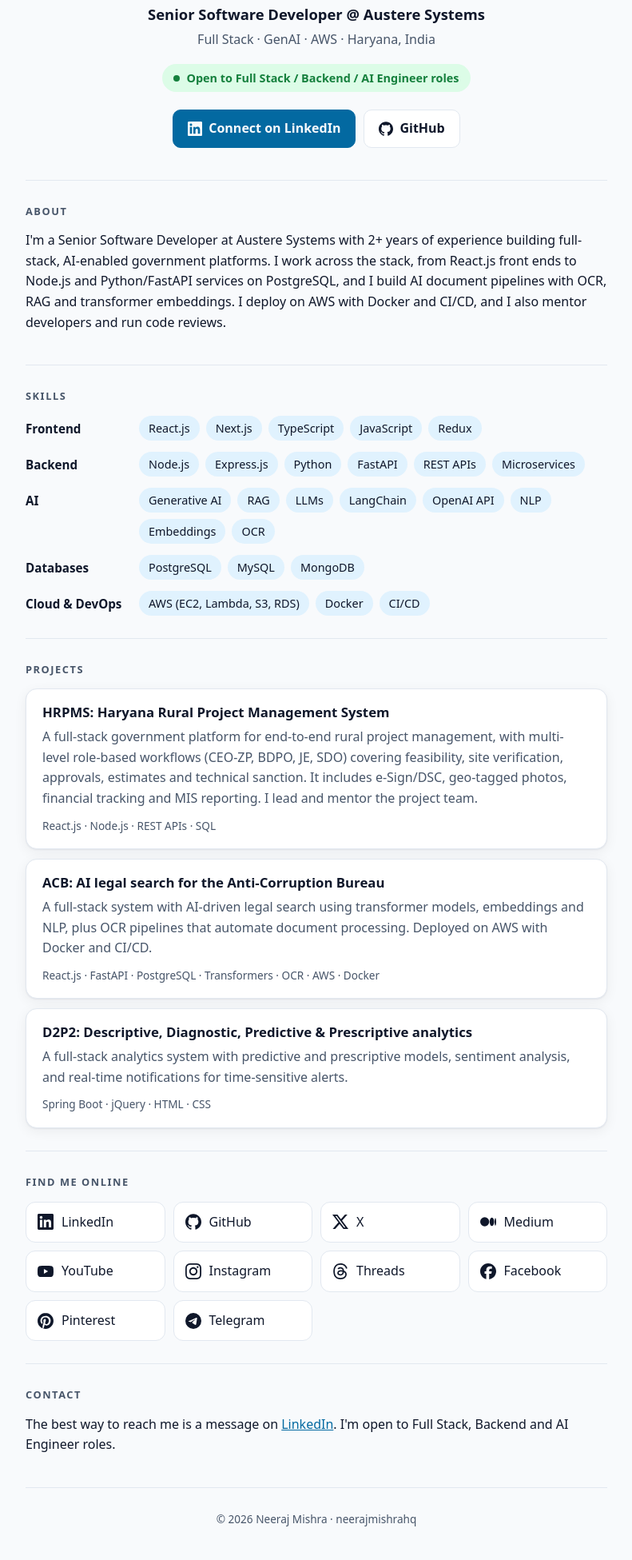
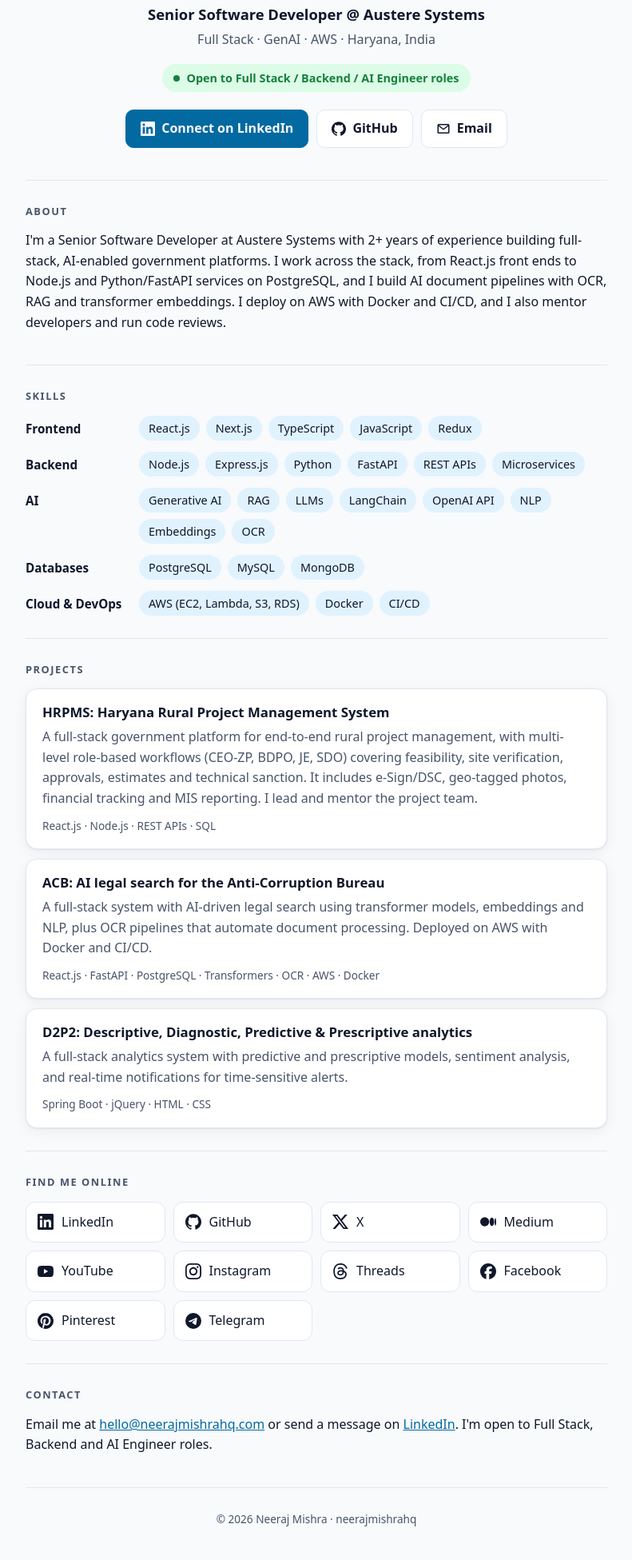
Before and after one commit to neerajmishrahq/neerajmishrahq.com, a plain HTML site: page index.html in a window 1280 px wide. Shown: the part 339-2290 px from the top of the page at 80% size, without its empty margins (244-1035 px from the left). Drawn offline with Linux system fonts and the light colour scheme.

Commit message:
Add hello@neerajmishrahq.com contact email

```diff
--- a/index.html
+++ b/index.html
@@ -62,6 +62,7 @@
         "familyName": "Mishra",
         "alternateName": "neerajmishrahq",
         "url": "https://neerajmishrahq.com/",
+        "email": "mailto:hello@neerajmishrahq.com",
         "image": "https://neerajmishrahq.com/assets/neeraj-mishra-640.jpg",
         "jobTitle": "Senior Software Developer",
         "description": "Senior Software Developer building full-stack and GenAI applications with React.js, Node.js, Python/FastAPI, RAG, OCR, AWS, Docker and PostgreSQL.",
@@ -236,6 +237,7 @@
     <symbol id="i-facebook" viewBox="0 0 24 24"><path d="M9.101 23.691v-7.98H6.627v-3.667h2.474v-1.58c0-4.085 1.848-5.978 5.858-5.978.401 0 .955.042 1.468.103a8.68 8.68 0 0 1 1.141.195v3.325a8.623 8.623 0 0 0-.653-.036 26.805 26.805 0 0 0-.733-.009c-.707 0-1.259.096-1.675.309a1.686 1.686 0 0 0-.679.622c-.258.42-.374.995-.374 1.752v1.297h3.919l-.386 2.103-.287 1.564h-3.246v8.245C19.396 23.238 24 18.179 24 12.044c0-6.627-5.373-12-12-12s-12 5.373-12 12c0 5.628 3.874 10.35 9.101 11.647Z"/></symbol>
     <symbol id="i-pinterest" viewBox="0 0 24 24"><path d="M12.017 0C5.396 0 .029 5.367.029 11.987c0 5.079 3.158 9.417 7.618 11.162-.105-.949-.199-2.403.041-3.439.219-.937 1.406-5.957 1.406-5.957s-.359-.72-.359-1.781c0-1.663.967-2.911 2.168-2.911 1.024 0 1.518.769 1.518 1.688 0 1.029-.653 2.567-.992 3.992-.285 1.193.6 2.165 1.775 2.165 2.128 0 3.768-2.245 3.768-5.487 0-2.861-2.063-4.869-5.008-4.869-3.41 0-5.409 2.562-5.409 5.199 0 1.033.394 2.143.889 2.741.099.12.112.225.085.345-.09.375-.293 1.199-.334 1.363-.053.225-.172.271-.401.165-1.495-.69-2.433-2.878-2.433-4.646 0-3.776 2.748-7.252 7.92-7.252 4.158 0 7.392 2.967 7.392 6.923 0 4.135-2.607 7.462-6.233 7.462-1.214 0-2.354-.629-2.758-1.379l-.749 2.848c-.269 1.045-1.004 2.352-1.498 3.146 1.123.345 2.306.535 3.55.535 6.607 0 11.985-5.365 11.985-11.987C23.97 5.39 18.592.026 11.985.026L12.017 0z"/></symbol>
     <symbol id="i-telegram" viewBox="0 0 24 24"><path d="M11.944 0A12 12 0 0 0 0 12a12 12 0 0 0 12 12 12 12 0 0 0 12-12A12 12 0 0 0 12 0a12 12 0 0 0-.056 0zm4.962 7.224c.1-.002.321.023.465.14a.506.506 0 0 1 .171.325c.016.093.036.306.02.472-.18 1.898-.962 6.502-1.36 8.627-.168.9-.499 1.201-.82 1.23-.696.065-1.225-.46-1.9-.902-1.056-.693-1.653-1.124-2.678-1.8-1.185-.78-.417-1.21.258-1.91.177-.184 3.247-2.977 3.307-3.23.007-.032.014-.15-.056-.212s-.174-.041-.249-.024c-.106.024-1.793 1.14-5.061 3.345-.48.33-.913.49-1.302.48-.428-.008-1.252-.241-1.865-.44-.752-.245-1.349-.374-1.297-.789.027-.216.325-.437.893-.663 3.498-1.524 5.83-2.529 6.998-3.014 3.332-1.386 4.025-1.627 4.476-1.635z"/></symbol>
+    <symbol id="i-mail" viewBox="0 0 24 24"><path fill="none" stroke="currentColor" stroke-width="2" stroke-linecap="round" stroke-linejoin="round" d="M4 5h16a1 1 0 0 1 1 1v12a1 1 0 0 1-1 1H4a1 1 0 0 1-1-1V6a1 1 0 0 1 1-1zm-1 1 9 7 9-7"/></symbol>
   </svg>
 
   <div class="wrap">
@@ -260,6 +262,7 @@
       <div class="cta">
         <a class="btn primary" href="https://www.linkedin.com/in/neerajmishrahq" rel="me noopener"><svg aria-hidden="true" fill="currentColor"><use href="#i-linkedin"/></svg>Connect on LinkedIn</a>
         <a class="btn" href="https://github.com/neerajmishrahq" rel="me noopener"><svg aria-hidden="true" fill="currentColor"><use href="#i-github"/></svg>GitHub</a>
+        <a class="btn" href="mailto:hello@neerajmishrahq.com"><svg aria-hidden="true"><use href="#i-mail"/></svg>Email</a>
       </div>
     </header>
 
@@ -319,7 +322,7 @@
 
       <section id="contact" aria-labelledby="contact-h">
         <h2 id="contact-h">Contact</h2>
-        <p>The best way to reach me is a message on <a href="https://www.linkedin.com/in/neerajmishrahq" rel="me noopener">LinkedIn</a>. I'm open to Full Stack, Backend and AI Engineer roles.</p>
+        <p>Email me at <a href="mailto:hello@neerajmishrahq.com">hello@neerajmishrahq.com</a> or send a message on <a href="https://www.linkedin.com/in/neerajmishrahq" rel="me noopener">LinkedIn</a>. I'm open to Full Stack, Backend and AI Engineer roles.</p>
       </section>
     </main>
 
```
